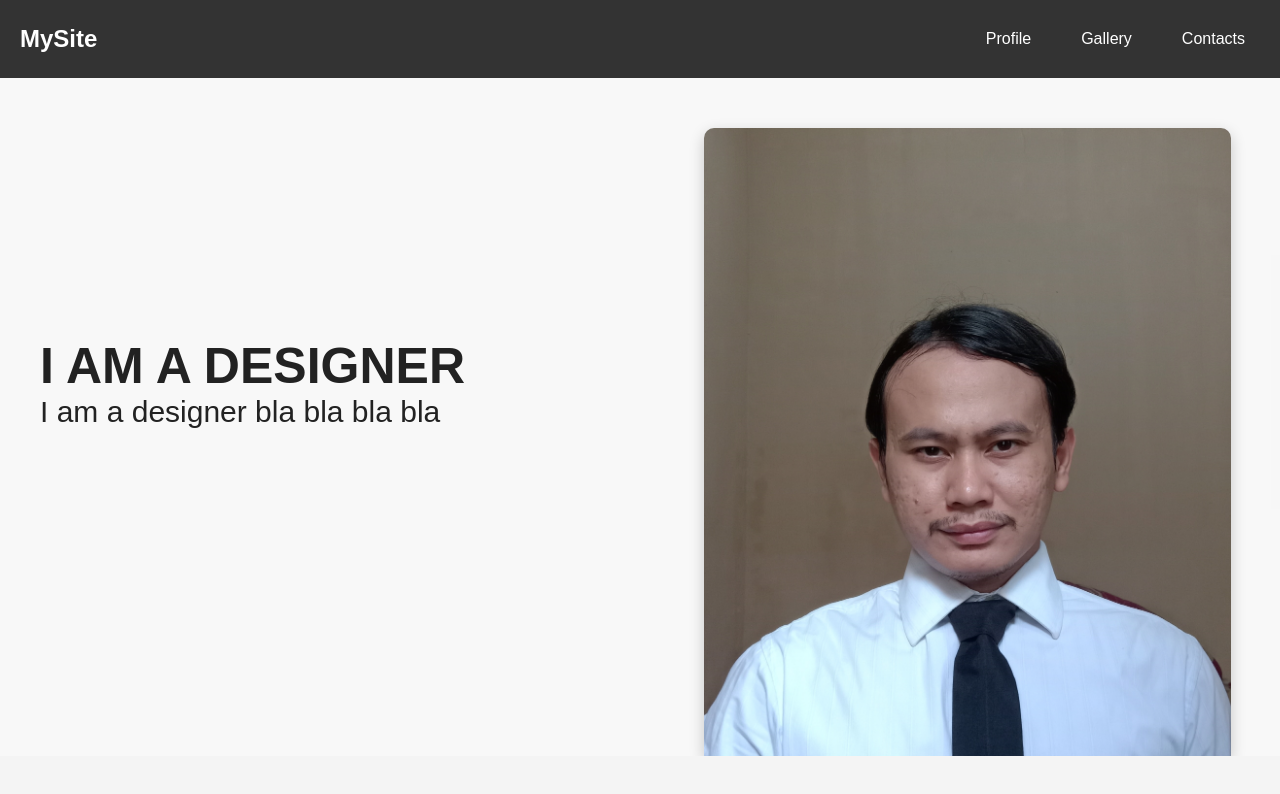
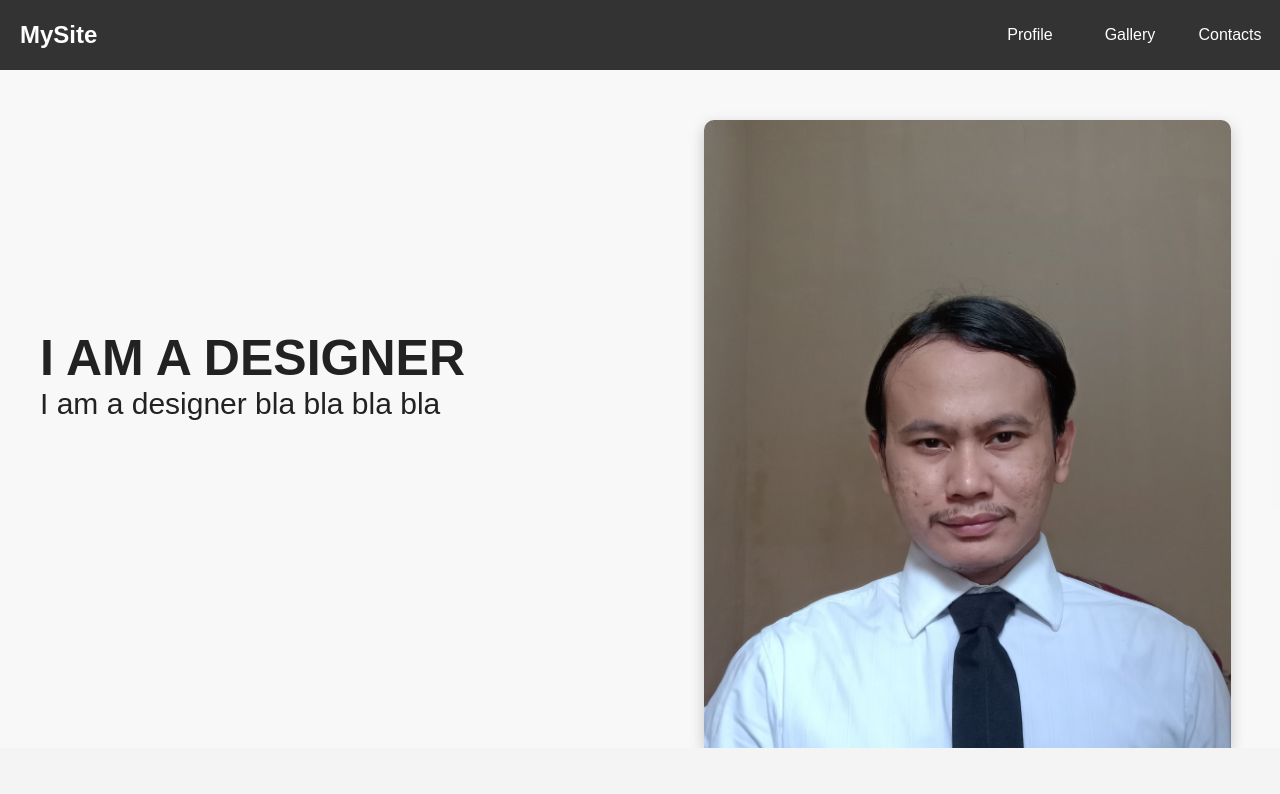
Before and after one commit to saaddudin-5520119102/saaddudin-5520119102.github.io, a plain HTML site: page index.html in a window 1280 px wide. Drawn offline with Linux system fonts and the light colour scheme.

Commit message:
perubahan header

```diff
--- a/style.css
+++ b/style.css
@@ -15,10 +15,12 @@
 			display: flex;
 			justify-content: space-between;
 			align-items: center;
-			padding: 20px;
+			padding-left: 20px;
+			padding-right: 0px;
 			background-color: #333;
 			color: white;
 			flex-wrap: wrap;
+			box-sizing: border-box;
 		}
 
 		.topNavHome {
@@ -29,20 +31,33 @@
 		.topNavOptions ul {
 			list-style: none;
 			display: flex;
-			gap: 20px;
+/*			gap: 20px;*/
 			flex-wrap: wrap;
+			height: 70px;
 		}
 
 		.topNavOptions li {
 			cursor: pointer;
-			padding: 10px 15px;
-			border-radius: 5px;
+/*			padding: 30px 15px;*/
+			display: flex;
+			justify-content: center;
+			align-items: center;
+/*			border-radius: 5px;*/
 			transition: background-color 0.3s ease, transform 0.2s ease;
+			height: calc(100% - 4px);
+			box-sizing: border-box;
+/*			width: 70px;*/
+			width: 100px;
+/*			margin-bottom: 1px;*/
+			margin-top: 2px;
+			border: 1px solid #333;
 		}
 
 		.topNavOptions li:hover {
-			background-color: #555;
+			background-color: #c97c5d;
 			transform: scale(1.05);
+			color: #FDFCF9;
+			border: 1px solid #FDFCF9;
 		}
 
 		.topNavOptions li:active {
```
